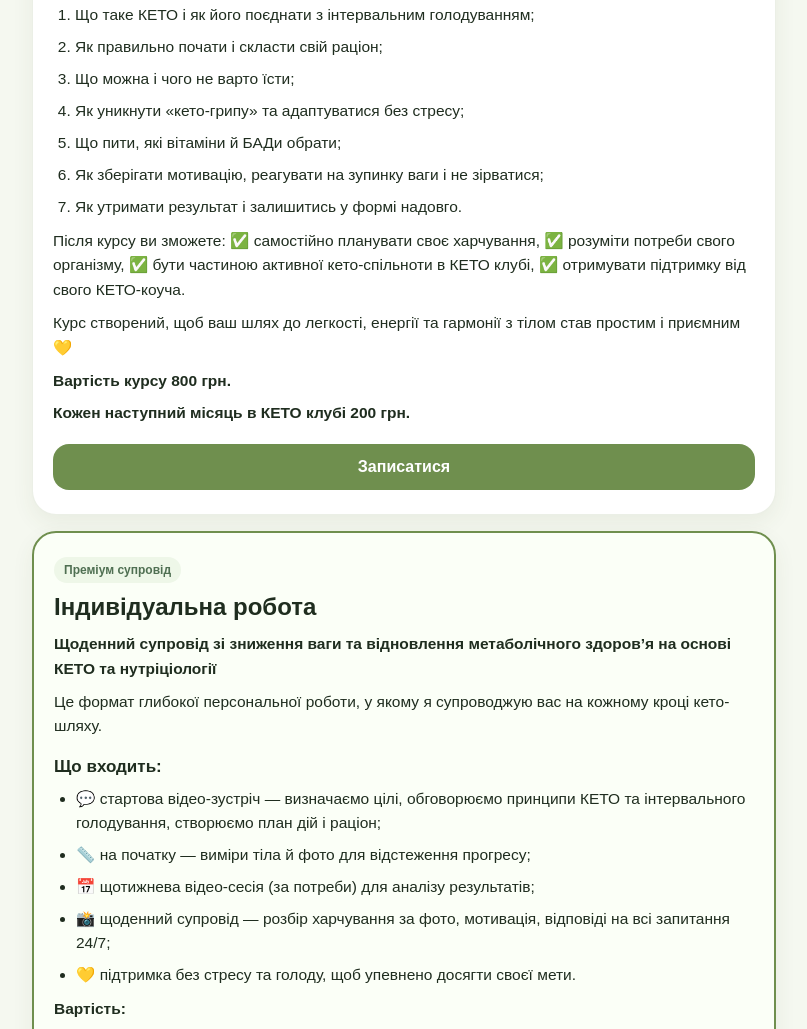
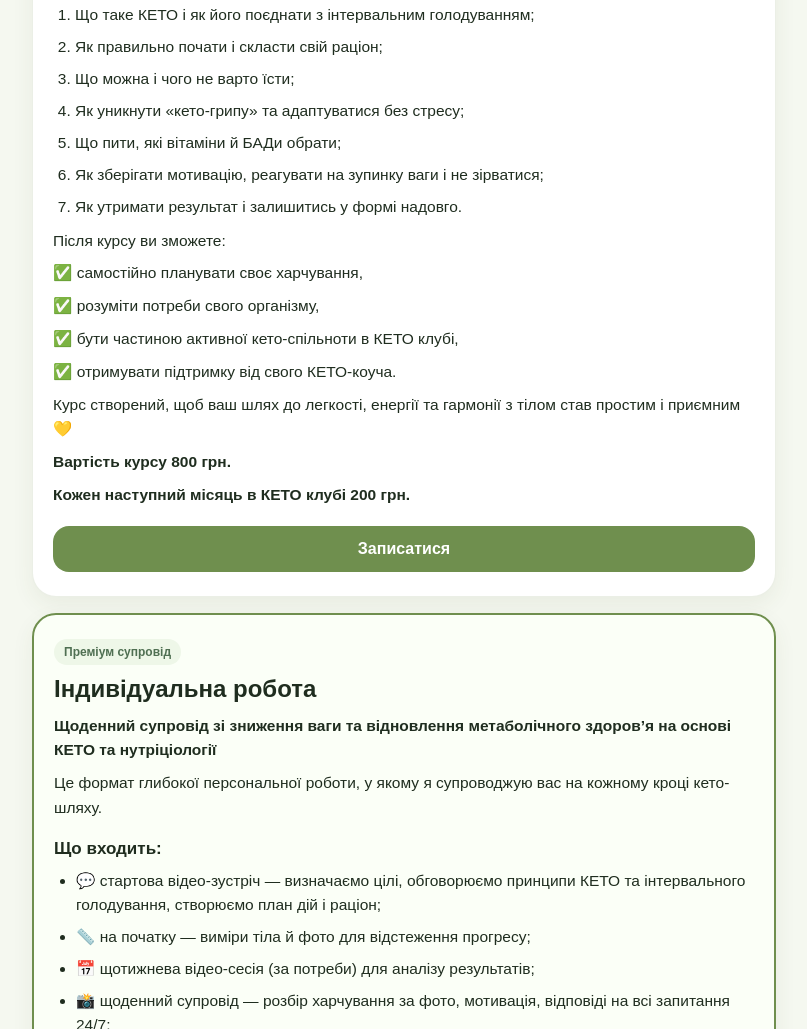
Before and after one commit to MariiaZaremba/KETO_Salii, a website: page services.html in a window 1280 px wide. Shown: the part 1640-2669 px from the top of the page, without its empty margins (236-1043 px from the left). Drawn offline with Linux system fonts and the light colour scheme.

Commit message:
Update services.html

```diff
--- a/services.html
+++ b/services.html
@@ -79,7 +79,11 @@
           <li>Як утримати результат і залишитись у формі надовго.</li>
         </ol>
 
-        <p>Після курсу ви зможете: ✅ самостійно планувати своє харчування, ✅ розуміти потреби свого організму, ✅ бути частиною активної кето-спільноти в КЕТО клубі, ✅ отримувати підтримку від свого КЕТО-коуча.</p>
+        <p>Після курсу ви зможете:<p>
+          <p>✅ самостійно планувати своє харчування, <p>
+          <p>✅ розуміти потреби свого організму, <p>
+          <p>✅ бути частиною активної кето-спільноти в КЕТО клубі, <p>
+          <p>✅ отримувати підтримку від свого КЕТО-коуча.</p>
 
         <p>Курс створений, щоб ваш шлях до легкості, енергії та гармонії з тілом став простим і приємним 💛</p>
 
```
